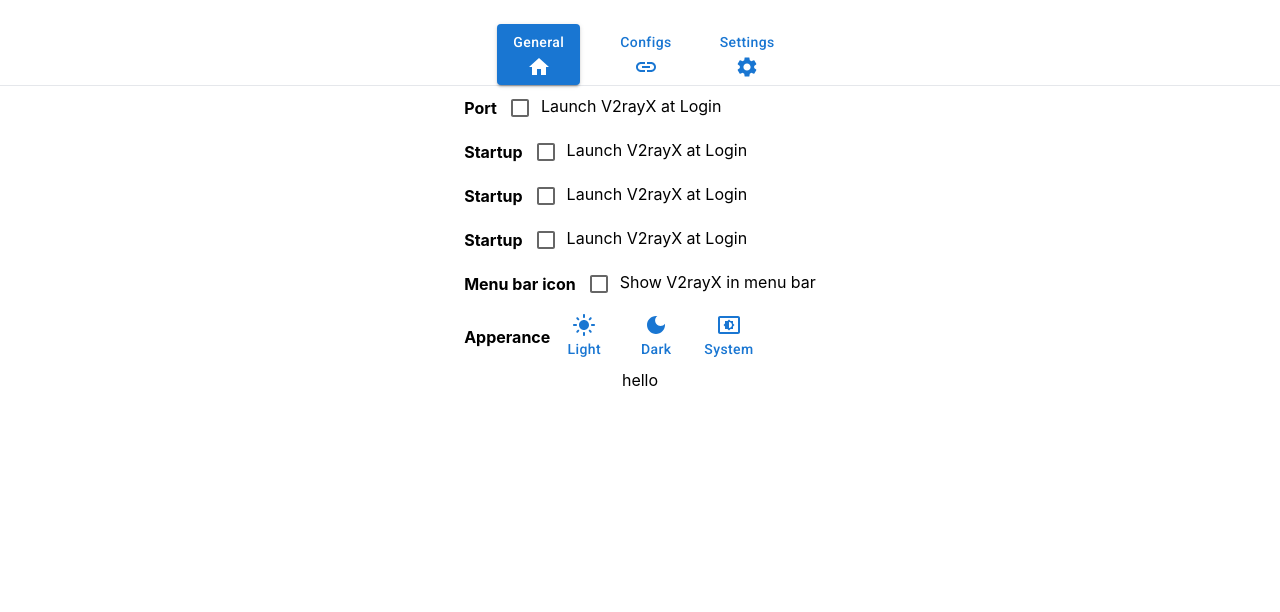
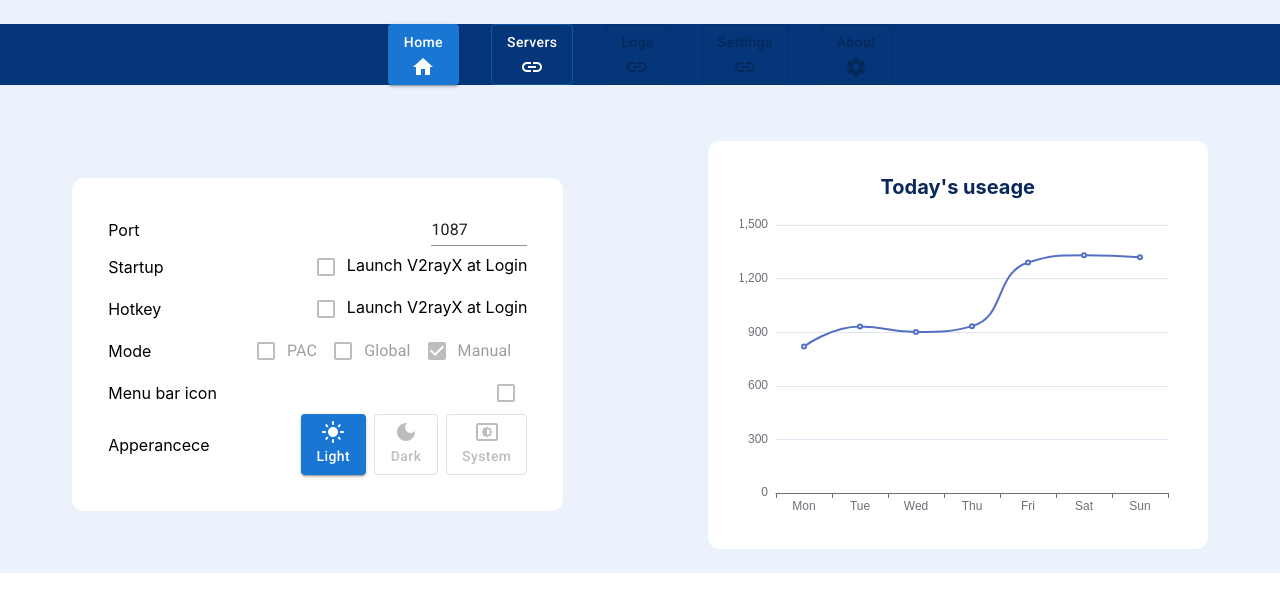
Before and after one commit to shaonhuang/V2rayX, a React (Create React App) app: page /#/ in a window 1280 px wide. Shown: the top 612 px of the page. Built offline with nearby package versions, Linux system fonts and the light colour scheme.

Commit message:
feature: add home page ui first version.

```diff
--- a/package.json
+++ b/package.json
@@ -23,6 +23,8 @@
     "@types/react": "^18.0.0",
     "@types/react-dom": "^18.0.0",
     "ajv": "^8.12.0",
+    "echarts": "^5.4.2",
+    "echarts-for-react": "^3.0.2",
     "electron-devtools-installer": "^3.2.0",
     "electron-is-dev": "^2.0.0",
     "electron-reload": "^2.0.0-alpha.1",
--- a/src/App.css
+++ b/src/App.css
@@ -1,5 +1,7 @@
 .App {
   text-align: center;
+  height: fit-content;
+  background-color: #ebf2fc;
 }
 
 .App-logo {
--- a/src/App.tsx
+++ b/src/App.tsx
@@ -2,17 +2,20 @@ import './App.css';
 import Layout from './components/Layout';
 import Navigation from './components/navigation/Navigation';
 import GernalSettings from './pages/Home';
+import Servers from './pages/Servers';
 import Config from './pages/Config';
 import { useAppSelector } from './store/hooks';
 function App() {
   const tabName = useAppSelector((state) => state.navTab.tabName);
   return (
-    <div className="App dark:bg-slate-800 dark:text-white">
+    <div className="App">
       <Layout>
         <Navigation />
-        <hr />
+        <div className="h-14 w-full"></div>
         {(function (tabName: string): JSX.Element {
           switch (tabName) {
+            case 'servers':
+              return <Servers />;
             case 'config':
               return <Config></Config>;
             case 'home':
@@ -20,7 +23,6 @@ function App() {
               return <GernalSettings />;
           }
         })(tabName)}
-        <div className="text-black dark:text-white">hello</div>
       </Layout>
     </div>
   );
--- a/src/components/navigation/Navigation.tsx
+++ b/src/components/navigation/Navigation.tsx
@@ -13,34 +13,52 @@ const NavButton = styled(Button)({
   display: 'flex',
   flexDirection: 'column',
   textTransform: 'none',
+  padding: 'auto 4rem',
+  color: 'white',
 });
 const Navigation = () => {
   const [value, setValue] = React.useState(0);
   const { tabName } = useAppSelector((state: RootState) => state.navTab);
   const dispatch = useAppDispatch();
-  console.log(tabName);
   return (
-    <nav>
+    <nav className="bg-blue-dark">
       <Stack spacing={4} direction="row" className="flex justify-center">
         <NavButton
-          variant={tabName === 'home' ? 'contained' : 'text'}
-          className="flex flex-col"
+          variant={tabName === 'home' ? 'contained' : 'outlined'}
           onClick={() => dispatch(setNavTab('home'))}
         >
-          General
+          Home
           <HomeIcon />
         </NavButton>
         <NavButton
-          variant={tabName === 'config' ? 'contained' : 'text'}
-          onClick={() => dispatch(setNavTab('config'))}
+          variant={tabName === 'servers' ? 'contained' : 'outlined'}
+          onClick={() => dispatch(setNavTab('servers'))}
         >
-          Configs <LinkIcon />
+          Servers
+          <LinkIcon />
         </NavButton>
         <NavButton
-          variant={tabName === 'setting' ? 'contained' : 'text'}
-          onClick={() => dispatch(setNavTab('setting'))}
+          variant={tabName === 'logs' ? 'contained' : 'outlined'}
+          onClick={() => dispatch(setNavTab('logs'))}
+          disabled
+        >
+          Logs
+          <LinkIcon />
+        </NavButton>
+        <NavButton
+          variant={tabName === 'settings' ? 'contained' : 'outlined'}
+          onClick={() => dispatch(setNavTab('settings'))}
+          disabled
         >
           Settings
+          <LinkIcon />
+        </NavButton>
+        <NavButton
+          variant={tabName === 'about' ? 'contained' : 'outlined'}
+          onClick={() => dispatch(setNavTab('about'))}
+          disabled
+        >
+          About
           <SettingsIcon />
         </NavButton>
       </Stack>
--- /dev/null
+++ b/src/pages/About.tsx
@@ -0,0 +1,80 @@
+import Checkbox from '@mui/material/Checkbox';
+import Stack from '@mui/material/Stack';
+import Button from '@mui/material/Button';
+import styled from '@emotion/styled';
+import LightModeIcon from '@mui/icons-material/LightMode';
+import DarkModeIcon from '@mui/icons-material/DarkMode';
+import SettingsBrightnessIcon from '@mui/icons-material/SettingsBrightness';
+
+const label = { inputProps: { 'aria-label': 'Checkbox' } };
+
+const ApperanceButton = styled(Button)({
+  display: 'flex',
+  flexDirection: 'column',
+  textTransform: 'none',
+});
+
+const GernalSettings = () => (
+  <section>
+    <table className="mx-auto">
+      <tbody className="flex flex-col">
+        <tr>
+          <th className="text-right">Port</th>
+          <td>
+            <Checkbox {...label} />
+            Launch V2rayX at Login
+          </td>
+        </tr>
+        <tr>
+          <th className="text-right">Startup</th>
+          <td>
+            <Checkbox {...label} />
+            Launch V2rayX at Login
+          </td>
+        </tr>
+        <tr>
+          <th className="text-right">Startup</th>
+          <td>
+            <Checkbox {...label} />
+            Launch V2rayX at Login
+          </td>
+        </tr>
+
+        <tr>
+          <th className="text-right">Startup</th>
+          <td>
+            <Checkbox {...label} />
+            Launch V2rayX at Login
+          </td>
+        </tr>
+        <tr>
+          <th className="text-right">Menu bar icon</th>
+          <td>
+            <Checkbox {...label} />
+            Show V2rayX in menu bar
+          </td>
+        </tr>
+        <tr>
+          <th className="text-right">Apperance</th>
+          <td>
+            <Stack direction="row" spacing={1}>
+              <ApperanceButton variant="text">
+                <LightModeIcon />
+                Light
+              </ApperanceButton>
+              <ApperanceButton variant="text">
+                <DarkModeIcon />
+                Dark
+              </ApperanceButton>
+              <ApperanceButton variant="text">
+                <SettingsBrightnessIcon />
+                System
+              </ApperanceButton>
+            </Stack>
+          </td>
+        </tr>
+      </tbody>
+    </table>
+  </section>
+);
+export default GernalSettings;
--- a/src/pages/Home.tsx
+++ b/src/pages/Home.tsx
@@ -1,80 +1,90 @@
-import Checkbox from '@mui/material/Checkbox';
-import Stack from '@mui/material/Stack';
-import Button from '@mui/material/Button';
+import { Checkbox, Stack, Button, Input, FormGroup, FormControlLabel } from '@mui/material';
 import styled from '@emotion/styled';
 import LightModeIcon from '@mui/icons-material/LightMode';
 import DarkModeIcon from '@mui/icons-material/DarkMode';
 import SettingsBrightnessIcon from '@mui/icons-material/SettingsBrightness';
+import ReactECharts from 'echarts-for-react';
 
 const label = { inputProps: { 'aria-label': 'Checkbox' } };
+const options = {
+  grid: { top: 8, right: 8, bottom: 24, left: 36 },
+  xAxis: {
+    type: 'category',
+    data: ['Mon', 'Tue', 'Wed', 'Thu', 'Fri', 'Sat', 'Sun'],
+  },
+  yAxis: {
+    type: 'value',
+  },
+  series: [
+    {
+      data: [820, 932, 901, 934, 1290, 1330, 1320],
+      type: 'line',
+      smooth: true,
+    },
+  ],
+  tooltip: {
+    trigger: 'axis',
+  },
+};
 
 const ApperanceButton = styled(Button)({
   display: 'flex',
   flexDirection: 'column',
   textTransform: 'none',
 });
+const Title = styled.div(() => ({
+  textAlign: 'left',
+}));
+const gernalSettings = { port: '1087' };
 
 const GernalSettings = () => (
-  <section>
-    <table className="mx-auto">
-      <tbody className="flex flex-col">
-        <tr>
-          <th className="text-right">Port</th>
-          <td>
-            <Checkbox {...label} />
+  <section className="flex flex-row items-center justify-around">
+    <div
+      className="grid items-center justify-around gap-x-3 rounded-xl p-9"
+      style={{ backgroundColor: 'white', gridTemplateColumns: '1fr 2fr' }}
+    >
+      <Title>Port</Title>
+      <Input className="w-24 justify-self-end" defaultValue={gernalSettings.port} />
+      <Title>Startup</Title>
+      <span className="justify-self-end">
+        <Checkbox {...label} disabled />
         Launch V2rayX at Login
-          </td>
-        </tr>
-        <tr>
-          <th className="text-right">Startup</th>
-          <td>
-            <Checkbox {...label} />
+      </span>
+      <Title>Hotkey</Title>
+      <span className="justify-self-end">
+        <Checkbox {...label} disabled />
         Launch V2rayX at Login
-          </td>
-        </tr>
-        <tr>
-          <th className="text-right">Startup</th>
-          <td>
-            <Checkbox {...label} />
-            Launch V2rayX at Login
-          </td>
-        </tr>
-
-        <tr>
-          <th className="text-right">Startup</th>
-          <td>
-            <Checkbox {...label} />
-            Launch V2rayX at Login
-          </td>
-        </tr>
-        <tr>
-          <th className="text-right">Menu bar icon</th>
-          <td>
-            <Checkbox {...label} />
-            Show V2rayX in menu bar
-          </td>
-        </tr>
-        <tr>
-          <th className="text-right">Apperance</th>
-          <td>
-            <Stack direction="row" spacing={1}>
-              <ApperanceButton variant="text">
+      </span>
+      <Title>Mode</Title>
+      <FormGroup row className="justify-self-end">
+        <FormControlLabel control={<Checkbox />} disabled label="PAC" />
+        <FormControlLabel control={<Checkbox />} disabled label="Global" />
+        <FormControlLabel control={<Checkbox defaultChecked />} disabled label="Manual" />
+      </FormGroup>
+      <Title>Menu bar icon</Title>
+      <span className="justify-self-end">
+        <Checkbox {...label} disabled />
+      </span>
+      <Title>Apperancece</Title>
+      <Stack direction="row" spacing={1} className="justify-self-end">
+        <ApperanceButton variant="contained">
           <LightModeIcon />
           Light
         </ApperanceButton>
-              <ApperanceButton variant="text">
+        <ApperanceButton variant="outlined" disabled>
           <DarkModeIcon />
           Dark
         </ApperanceButton>
-              <ApperanceButton variant="text">
+        <ApperanceButton variant="outlined" disabled>
           <SettingsBrightnessIcon />
           System
         </ApperanceButton>
       </Stack>
-          </td>
-        </tr>
-      </tbody>
-    </table>
+    </div>
+    <section style={{ backgroundColor: 'white', width: '500px' }} className="rounded-xl p-8">
+      <p className="pb-4 text-xl font-bold text-blue-deep">Today&apos;s useage</p>
+      <ReactECharts option={options} />
+    </section>
   </section>
 );
 export default GernalSettings;
--- /dev/null
+++ b/src/pages/Logs.tsx
@@ -0,0 +1,80 @@
+import Checkbox from '@mui/material/Checkbox';
+import Stack from '@mui/material/Stack';
+import Button from '@mui/material/Button';
+import styled from '@emotion/styled';
+import LightModeIcon from '@mui/icons-material/LightMode';
+import DarkModeIcon from '@mui/icons-material/DarkMode';
+import SettingsBrightnessIcon from '@mui/icons-material/SettingsBrightness';
+
+const label = { inputProps: { 'aria-label': 'Checkbox' } };
+
+const ApperanceButton = styled(Button)({
+  display: 'flex',
+  flexDirection: 'column',
+  textTransform: 'none',
+});
+
+const GernalSettings = () => (
+  <section>
+    <table className="mx-auto">
+      <tbody className="flex flex-col">
+        <tr>
+          <th className="text-right">Port</th>
+          <td>
+            <Checkbox {...label} />
+            Launch V2rayX at Login
+          </td>
+        </tr>
+        <tr>
+          <th className="text-right">Startup</th>
+          <td>
+            <Checkbox {...label} />
+            Launch V2rayX at Login
+          </td>
+        </tr>
+        <tr>
+          <th className="text-right">Startup</th>
+          <td>
+            <Checkbox {...label} />
+            Launch V2rayX at Login
+          </td>
+        </tr>
+
+        <tr>
+          <th className="text-right">Startup</th>
+          <td>
+            <Checkbox {...label} />
+            Launch V2rayX at Login
+          </td>
+        </tr>
+        <tr>
+          <th className="text-right">Menu bar icon</th>
+          <td>
+            <Checkbox {...label} />
+            Show V2rayX in menu bar
+          </td>
+        </tr>
+        <tr>
+          <th className="text-right">Apperance</th>
+          <td>
+            <Stack direction="row" spacing={1}>
+              <ApperanceButton variant="text">
+                <LightModeIcon />
+                Light
+              </ApperanceButton>
+              <ApperanceButton variant="text">
+                <DarkModeIcon />
+                Dark
+              </ApperanceButton>
+              <ApperanceButton variant="text">
+                <SettingsBrightnessIcon />
+                System
+              </ApperanceButton>
+            </Stack>
+          </td>
+        </tr>
+      </tbody>
+    </table>
+  </section>
+);
+export default GernalSettings;
--- /dev/null
+++ b/src/pages/Servers.tsx
@@ -0,0 +1,80 @@
+import Checkbox from '@mui/material/Checkbox';
+import Stack from '@mui/material/Stack';
+import Button from '@mui/material/Button';
+import styled from '@emotion/styled';
+import LightModeIcon from '@mui/icons-material/LightMode';
+import DarkModeIcon from '@mui/icons-material/DarkMode';
+import SettingsBrightnessIcon from '@mui/icons-material/SettingsBrightness';
+
+const label = { inputProps: { 'aria-label': 'Checkbox' } };
+
+const ApperanceButton = styled(Button)({
+  display: 'flex',
+  flexDirection: 'column',
+  textTransform: 'none',
+});
+
+const Servers = () => (
+  <section>
+    <table className="mx-auto">
+      <tbody className="flex flex-col">
+        <tr>
+          <th className="text-right">Port</th>
+          <td>
+            <Checkbox {...label} />
+            Launch V2rayX at Login
+          </td>
+        </tr>
+        <tr>
+          <th className="text-right">Startup</th>
+          <td>
+            <Checkbox {...label} />
+            Launch V2rayX at Login
+          </td>
+        </tr>
+        <tr>
+          <th className="text-right">Startup</th>
+          <td>
+            <Checkbox {...label} />
+            Launch V2rayX at Login
+          </td>
+        </tr>
+
+        <tr>
+          <th className="text-right">Startup</th>
+          <td>
+            <Checkbox {...label} />
+            Launch V2rayX at Login
+          </td>
+        </tr>
+        <tr>
+          <th className="text-right">Menu bar icon</th>
+          <td>
+            <Checkbox {...label} />
+            Show V2rayX in menu bar
+          </td>
+        </tr>
+        <tr>
+          <th className="text-right">Apperance</th>
+          <td>
+            <Stack direction="row" spacing={1}>
+              <ApperanceButton variant="text">
+                <LightModeIcon />
+                Light
+              </ApperanceButton>
+              <ApperanceButton variant="text">
+                <DarkModeIcon />
+                Dark
+              </ApperanceButton>
+              <ApperanceButton variant="text">
+                <SettingsBrightnessIcon />
+                System
+              </ApperanceButton>
+            </Stack>
+          </td>
+        </tr>
+      </tbody>
+    </table>
+  </section>
+);
+export default Servers;
--- a/tailwind.config.js
+++ b/tailwind.config.js
@@ -1,9 +1,16 @@
 /** @type {import('tailwindcss').Config} */
-const plugin = require("tailwindcss/plugin");
+const plugin = require('tailwindcss/plugin');
 module.exports = {
-  content: ["./src/**/*.{html,js,tsx}", "./src/*.{html,js,tsx}"],
+  content: ['./src/**/*.{html,js,tsx}', './src/*.{html,js,tsx}'],
   theme: {
     extend: {},
+    colors: {
+      'blue-dark': '#05367A',
+      'blue-dark-selected': '#00275C',
+      'blue-light': '#EBF2FC',
+      'blue-deep': '#0A2859',
+      'blue-dim': '#77A7E8',
+    },
   },
   plugins: [],
 };
```
Also changed, not shown: electron/renderer/common/types.ts (added, +40 -0 lines), 2 other files (tests, documents, lock files or other folders). Lines whose indentation alone changed are shown as unchanged.
